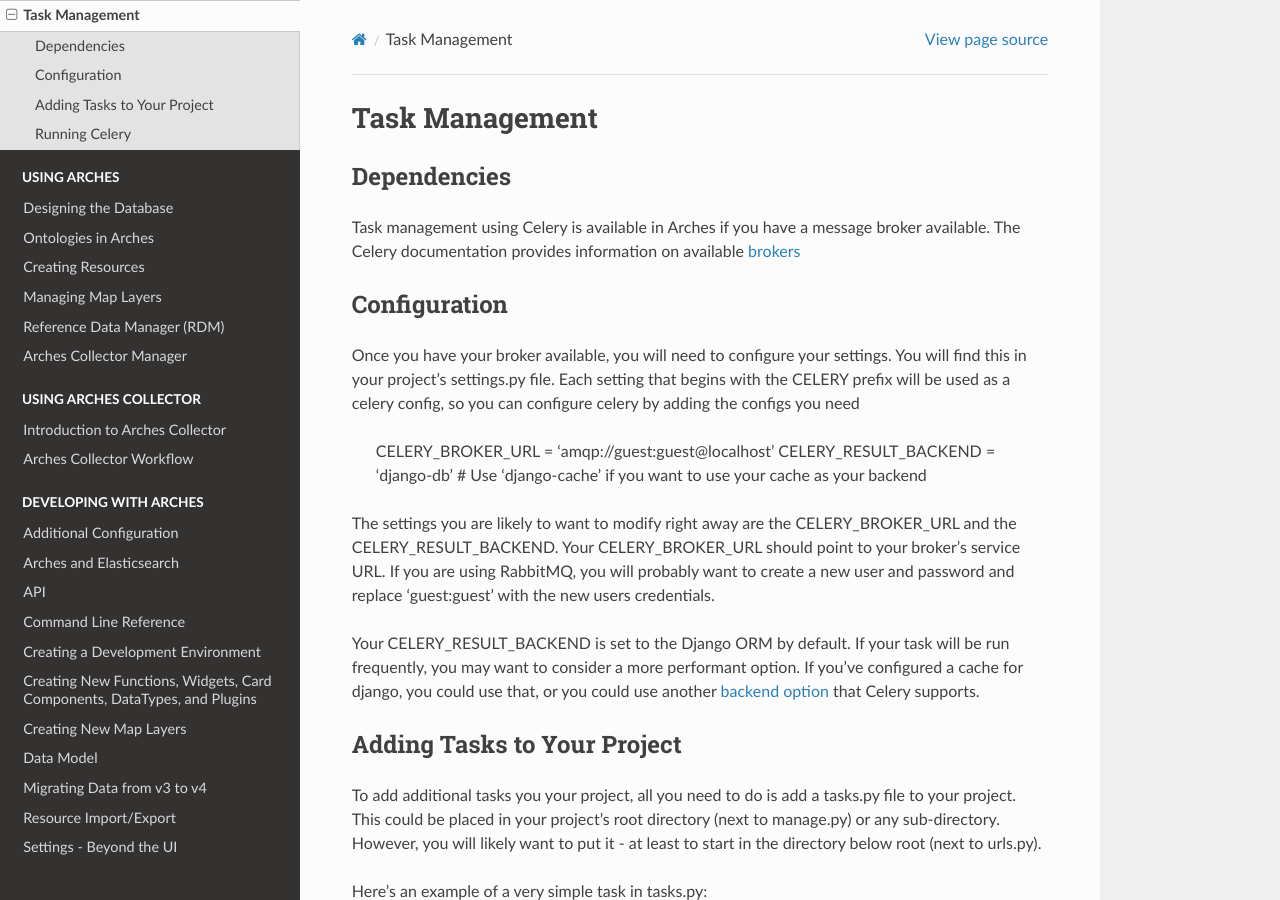
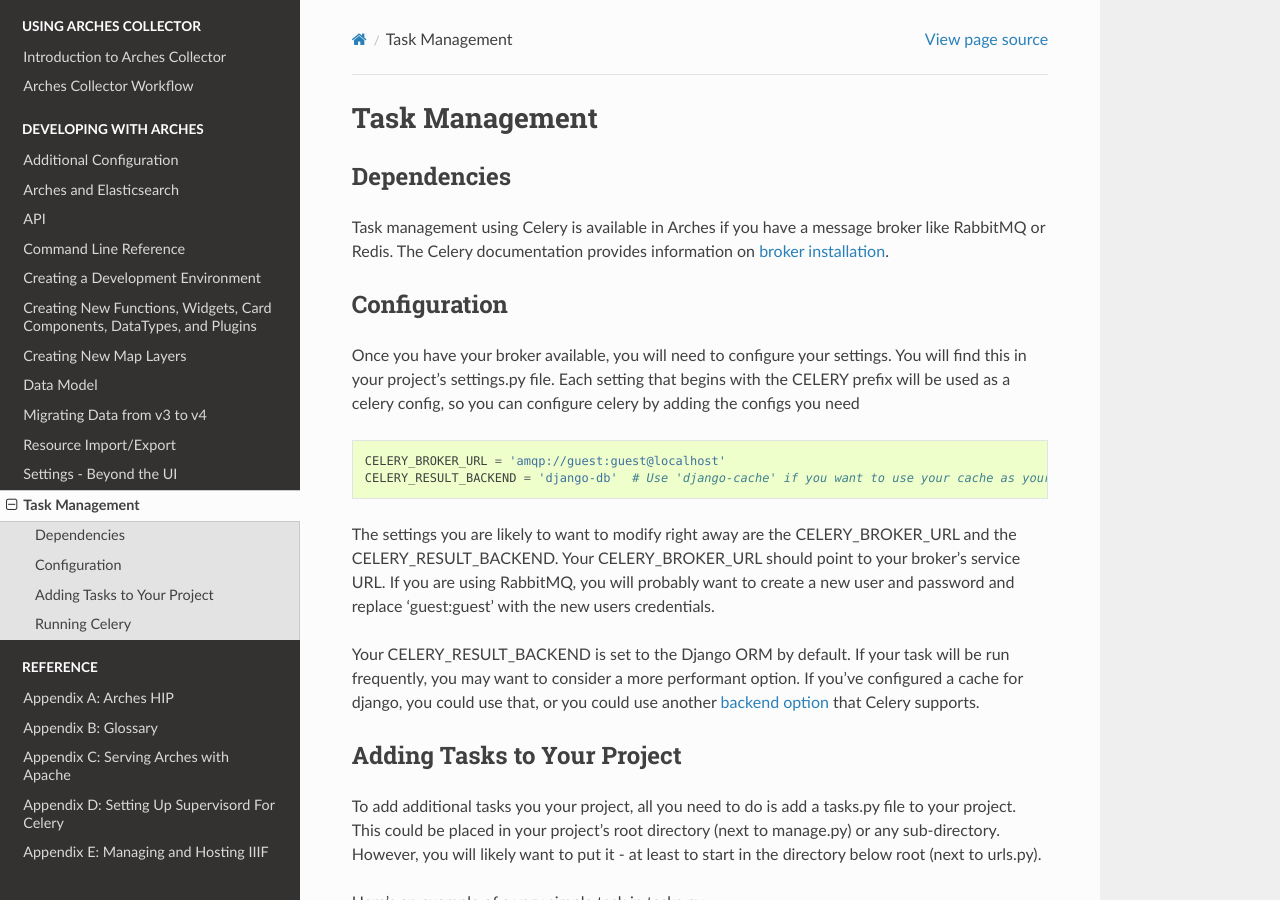
Before and after one commit to archesproject/arches-docs, a Sphinx documentation site: the page built from docs/task-management.txt, in a window 1280 px wide and 900 px high. Built offline with Sphinx 7.4.7 and the Read the Docs theme 2.0.0, drawn with Linux system fonts in a browser that asks for light colours.

Commit message:
move task management to developing section

```diff
--- a/docs/index.txt
+++ b/docs/index.txt
@@ -17,7 +17,6 @@
     installation
     initial-configuration
     projects-and-packages
-    task-management
 
 .. toctree::
     :caption: Using Arches
@@ -51,6 +50,7 @@
     v3-to-v4-migration
     import-export
     settings-beyond-the-ui
+    task-management
 
 .. toctree::
     :caption: Reference
--- a/docs/task-management.txt
+++ b/docs/task-management.txt
@@ -5,9 +5,8 @@
 Dependencies
 ============
 
-Task management using Celery is available in Arches if you have a message broker available.  The Celery documentation
-provides information on available `brokers <https://www.loc.gov/standards/datetime/pre-submission.html>`_
-
+Task management using Celery is available in Arches if you have a message broker like RabbitMQ or Redis. The Celery documentation
+provides information on `broker installation <https://docs.celeryproject.org/en/stable/getting-started/first-steps-with-celery.html#choosing-a-broker>`_.
 
 Configuration
 =============
@@ -15,6 +14,8 @@
 Once you have your broker available, you will need to configure your settings. You will find this in your project's
 settings.py file. Each setting that begins with the CELERY prefix will be used as a celery config, so you can configure
 celery by adding the configs you need
+
+.. code-block:: python
 
     CELERY_BROKER_URL = 'amqp://guest:guest@localhost'
     CELERY_RESULT_BACKEND = 'django-db'  # Use 'django-cache' if you want to use your cache as your backend
```
Also changed, not shown: docs/requirements-and-dependencies.txt (+6 -1 lines).
